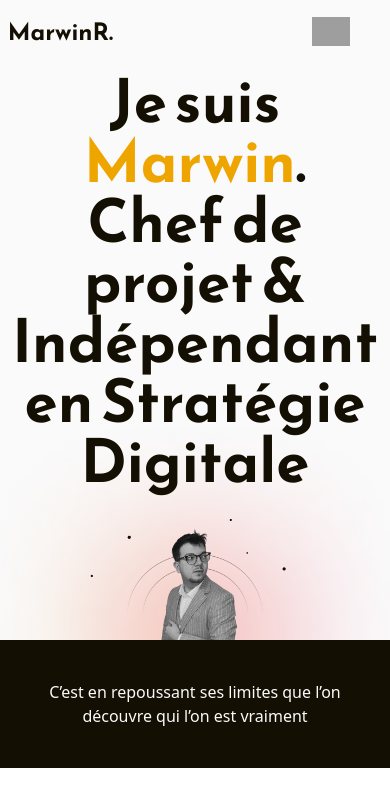
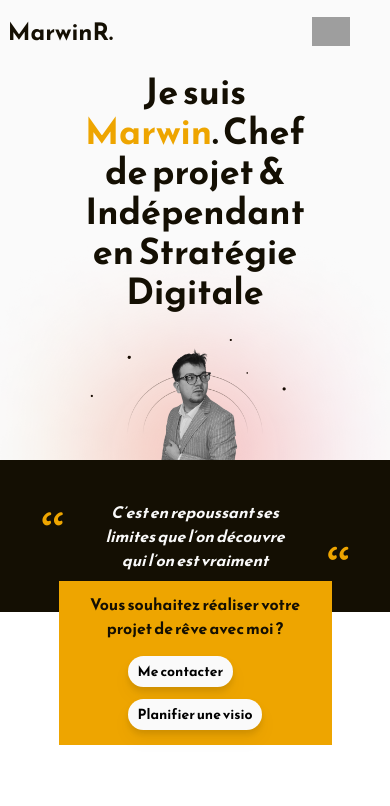
Before and after one commit to Marwin-Rdgs/PP-002-Portfolio2025, a Nuxt app: page / in a window 390 px wide. Shown: the top 806 px of the page. Built offline with nearby package versions, Linux system fonts and the light colour scheme; grey boxes are pictures that could not be loaded.

Commit message:
feat:AddSections-slogan-contact-allResponsive

```diff
--- a/pages/index.vue
+++ b/pages/index.vue
@@ -1,7 +1,7 @@
 <template>
     <section class="relative h-full pt-[6%] flex flex-col items-center">
       <!-- Texte bien au-dessus -->
-      <h1 class="text-center text-dark-color text-6xl font-Primary font-bold mx-[20%] z-10">
+      <h1 class="text-center text-dark-color phone:text-4xl desktop:text-6xl font-Primary font-bold mx-[20%] z-10">
         Je suis <span class="font-extrabold text-primary-color">Marwin</span>.
         Chef de projet & Indépendant en Stratégie Digitale
       </h1>
@@ -16,9 +16,22 @@
       </div>
     </section>
 
-    <section class="bg-dark-color p-10">
-      <h2 class="text-light-color text-center">
-        C’est en repoussant ses limites que l’on découvre qui l’on est vraiment
-      </h2>
+    <section class="bg-dark-color p-10 flex justify-center gap-[10%]">
+      <p class="text-primary-color font-Secondary text-7xl">“</p>
+      <h2 class="text-light-color text-center font-Primary font-extrabold desktop:text-2xl italic desktop:w-[37%]">C’est en repoussant ses limites que l’on découvre qui l’on est vraiment</h2>
+      <p class="text-primary-color font-Secondary text-7xl rotate-180">”</p>
     </section>
+
+    <section class="absolute bg-primary-color w-[70%] phone:h-[164px] desktop:h-[256px] right-[15%] phone:-mt-[8%] desktop:-mt-[2%] z-10">
+          <h2 class="text-dark-color font-Primary text-center font-bold phone:text-base desktop:text-5xl w-[80%] mx-auto mt-[4%]">Vous souhaitez réaliser votre projet de rêve avec moi ?</h2>
+          <div class="desktop:flex phone:grid justify-center gap-[20%] mt-[6%]">
+            <RouterLink to="/contact"><button class="bg-light-color rounded-full desktop:px-[64px] phone:px-[10px] phone:text-sm desktop:text-lg py-[4%] text-center font-Primary font-bold drop-shadow-lg hover:scale-110 hover:-translate-y-2 hover:shadow-secondary-color hover:shadow-lg transition-all ease-in-out">Me contacter</button></RouterLink>
+            <RouterLink to="/contact"><button class="bg-light-color rounded-full desktop:px-[64px] phone:px-[10px] phone:text-sm desktop:text-lg py-[4%] text-center font-Primary font-bold drop-shadow-lg hover:scale-110 hover:-translate-y-2 hover:shadow-secondary-color hover:shadow-lg transition-all ease-in-out">Planifier une visio</button></RouterLink>
+          </div>
+    </section>
+
+    <section>
+
+    </section>
+
   </template>
```
